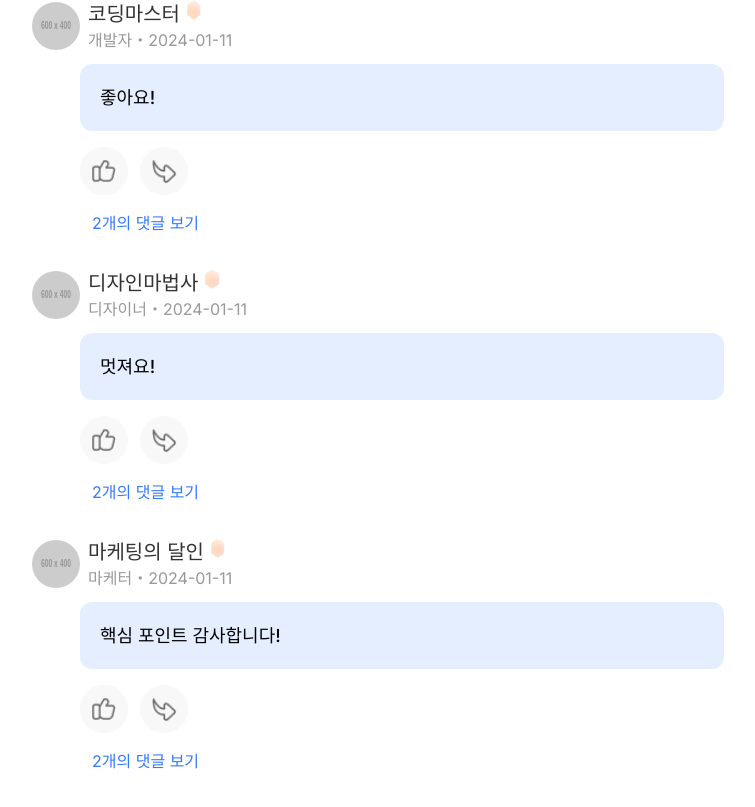
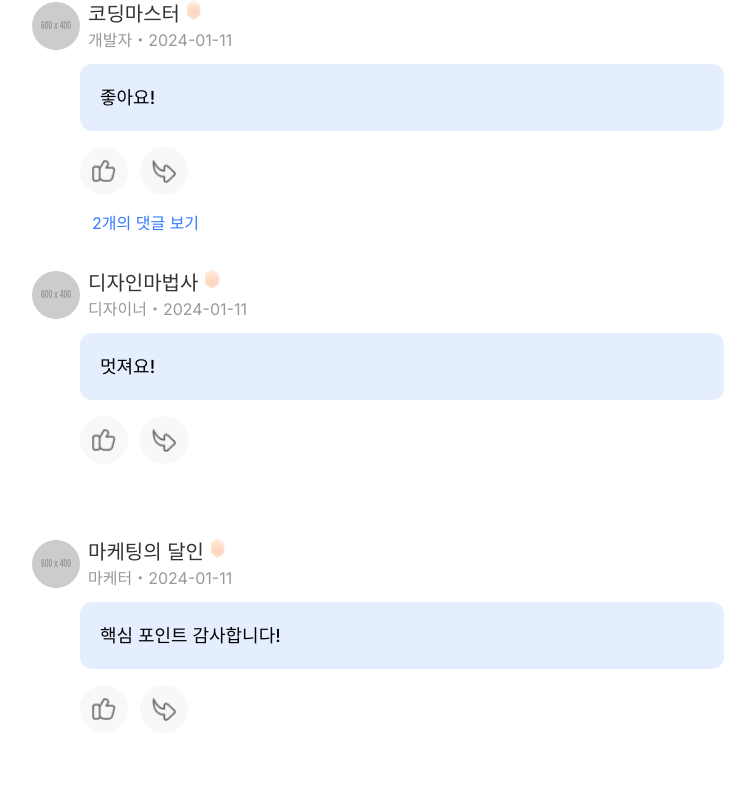
Before and after one commit to 9weeks-app-web/Team-4, a Next.js app: page /community/freesubject/1 in a window 1280 px wide. Shown: the part 1329-2136 px from the top of the page, without its empty margins (24-779 px from the left). Built offline with nearby package versions, Linux system fonts and the light colour scheme.

Commit message:
Feat:커뮤니티 상세 게시글 댓글,대댓글 완료

```diff
--- a/src/app/community/(components)/Comment.tsx
+++ b/src/app/community/(components)/Comment.tsx
@@ -22,25 +22,27 @@ const CommentCard: React.FC<CommentCardProps> = ({ dummyComment }) => {
   });
 
   const [isCommentOpen, setIsCommentOpen] = useState<boolean>(false);
+  const [showReply, setShowReply] = useState<boolean>(false);
 
   const [replyCount, setReplyCount] = useState<number[]>(
     dummyComment.map(() => 0),
   );
 
   useEffect(() => {
-    // 처음 렌더링 될 때 SubDummyComment[0].id와 비교하여 초기화
-    if (
-      dummyComment.length > 0 &&
-      dummyComment[0].id === SubDummyComment[0].id
-    ) {
-      const updatedReplyCount = dummyComment.map(() => SubDummyComment.length);
-      setReplyCount(updatedReplyCount);
-    }
+    const updatedReplyCount = dummyComment.map((comment, index) =>
+      comment.id === SubDummyComment[index]?.id ? SubDummyComment.length : 0,
+    );
+
+    setReplyCount(updatedReplyCount);
   }, [dummyComment]);
 
+  const handleCommentClick = (commentId: number) => {
+    setReplyState({ id: commentId, content: '' });
+    setIsCommentOpen(prev => !prev);
+  };
   const handleReplyClick = (commentId: number) => {
     setReplyState({ id: commentId, content: '' });
-    setIsCommentOpen(prev => !prev);
+    setShowReply(prev => !prev);
   };
 
   const handleCommentSubmit = () => {
@@ -78,7 +80,7 @@ const CommentCard: React.FC<CommentCardProps> = ({ dummyComment }) => {
               <div className="flex mb-4">
                 <CommentLikeButton />
                 <CommentButton
-                  onClick={() => handleReplyClick(dummy.id)}
+                  onClick={() => handleCommentClick(dummy.id)}
                   isCommentOpen={isCommentOpen && replyState.id === dummy.id}
                 />
               </div>
@@ -92,7 +94,7 @@ const CommentCard: React.FC<CommentCardProps> = ({ dummyComment }) => {
                   : null}
               </span>
 
-              {isCommentOpen && replyState.id === dummy.id && (
+              {showReply && replyState.id === dummy.id && (
                 <div className="mt-4">
                   <SubCommentCard subDummyComment={SubDummyComment} />
                 </div>
```
